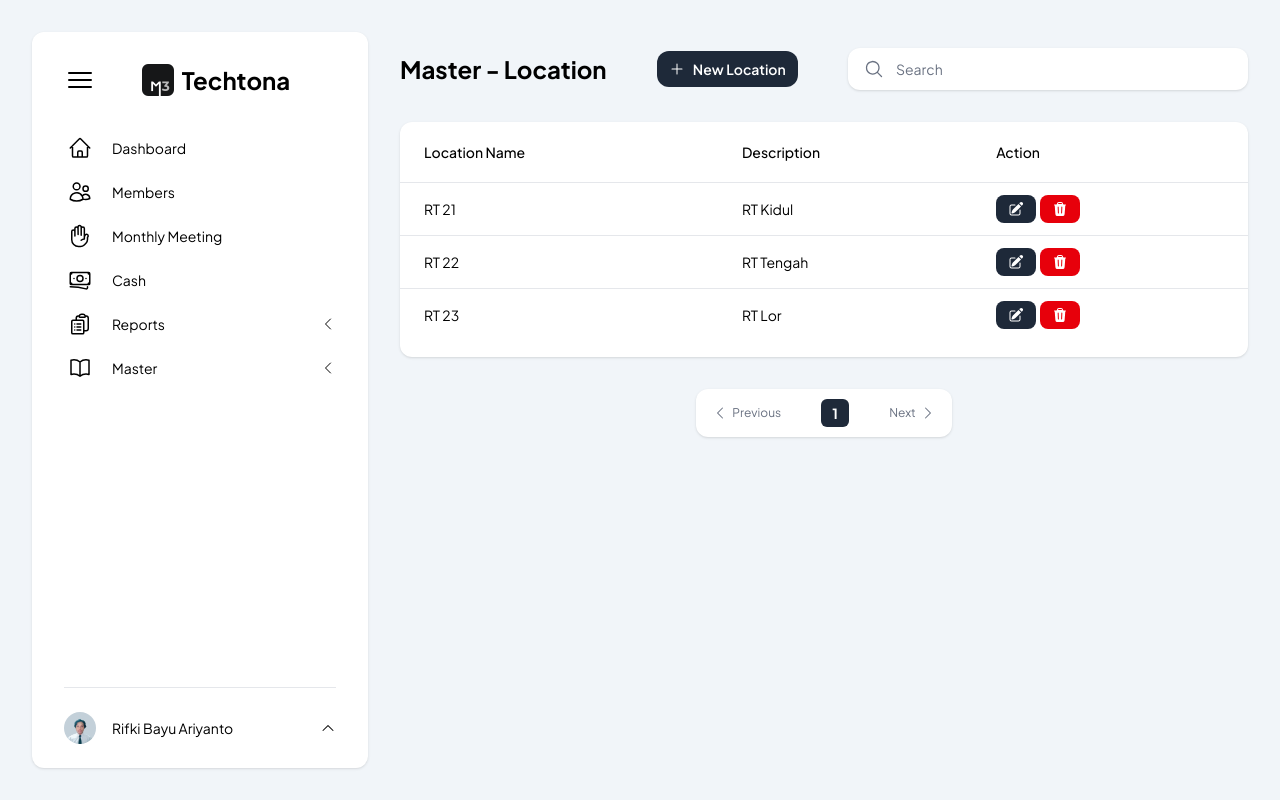
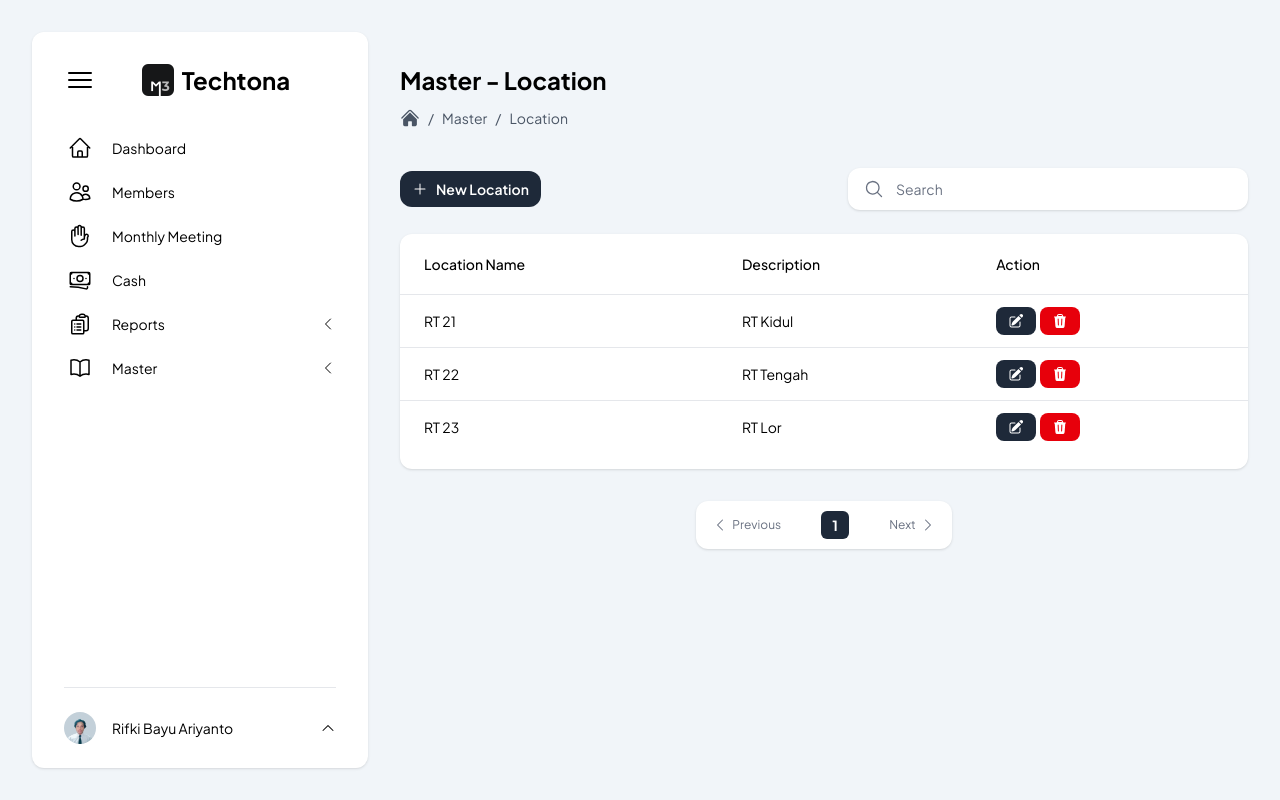
Before and after one commit to rifkibayuariy/karang-taruna, a Next.js app: page /admin/master/location in a window 1280 px wide. Built offline with nearby package versions, Linux system fonts and the light colour scheme.

Commit message:
Update Master Page

```diff
--- a/app/admin/master/contribution-money/page.tsx
+++ b/app/admin/master/contribution-money/page.tsx
@@ -9,9 +9,8 @@ import {
 
 export default async function ContributionMoney() {
     return (
-        <main className="pb-8">
-            <div className="w-full md:pt-4">
-                <div className="w-full flex flex-col gap-6">
+        <main className="pb-8 md:pt-8">
+            <div className="w-full flex flex-col gap-6 md:gap-3">
                 <div className="w-full md:order-2">
                     <Breadcrumb/>
                 </div>
@@ -33,8 +32,7 @@ export default async function ContributionMoney() {
                     </button>
                 </div>
             </div>
-            </div>
-            <div className="pt-6 md:pt-8 md:max-w-148 ">
+            <div className="pt-4 md:pt-6 md:max-w-148 ">
                 <h4 className="font-bold pb-3">
                     <ClockIcon className="size-6 inline-block mr-3"/>
                     History
--- a/app/admin/master/location/page.tsx
+++ b/app/admin/master/location/page.tsx
@@ -1,19 +1,25 @@
+import Breadcrumb from "@/components/admin/breadcrumb";
 import Table from "@/components/admin/master/location/table";
 
 import { MagnifyingGlassIcon, PlusIcon } from '@heroicons/react/24/solid';
 
 export default async function Location() {
     return (
-        <main className="pb-8">
-            <div className="flex flex-col md:flex-row w-full gap-2 justify-between items-center md:pt-4">
-                <div className="flex items-center">
-                    <h1 className="text-xl text-nowrap md:text-2xl font-bold"><span className="hidden md:inline-block mr-1">Master -</span>Location</h1>
+        <main className="pb-10 md:pt-8">
+            <div className="w-full flex flex-col gap-6 md:gap-3 pb-8 md:pb-10">
+                <div className="w-full md:order-2">
+                    <Breadcrumb/>
                 </div>
-                <div className="flex flex-row gap-2 w-full pt-4 md:pt-0">
-                    <div className="flex flex-auto justify-center md:items-center">
+                <h1 className="text-xl text-nowrap md:text-2xl font-bold text-center md:text-left">
+                    <span className="hidden md:inline-block mr-1">
+                        Master -</span>Location
+                </h1>
+            </div>
+            <div className="flex flex-row gap-2 w-full">
+                <div className="flex flex-auto md:items-center">
                     <button className="px-3 py-2 bg-gray-800 rounded-xl text-white text-sm flex items-center justify-center gap-2">
                         <PlusIcon className="size-4"/>
-                            <span className="font-semibold">New <span className="hidden md:inline-block">Location</span></span>
+                        <span className="font-semibold">New <span className="hidden lg:inline-block">Location</span></span>
                     </button>
                 </div>
                 <div className="w-full md:w-100 flex justify-end">
@@ -26,8 +32,7 @@ export default async function Location() {
                     </div>
                 </div>
             </div>
-            </div>
-            <div className="pt-4 md:pt-8">
+            <div className="pt-4 md:pt-6">
                 <Table/>
             </div>
         </main>
```
Lines whose indentation alone changed are shown as unchanged.
